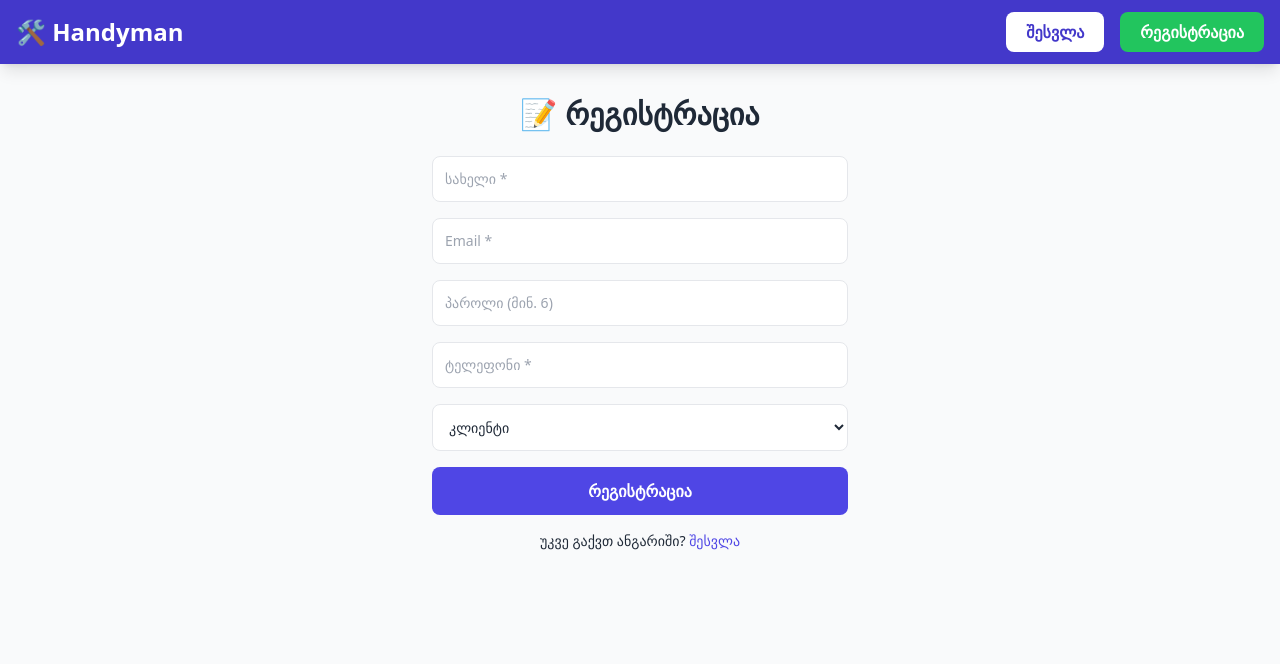
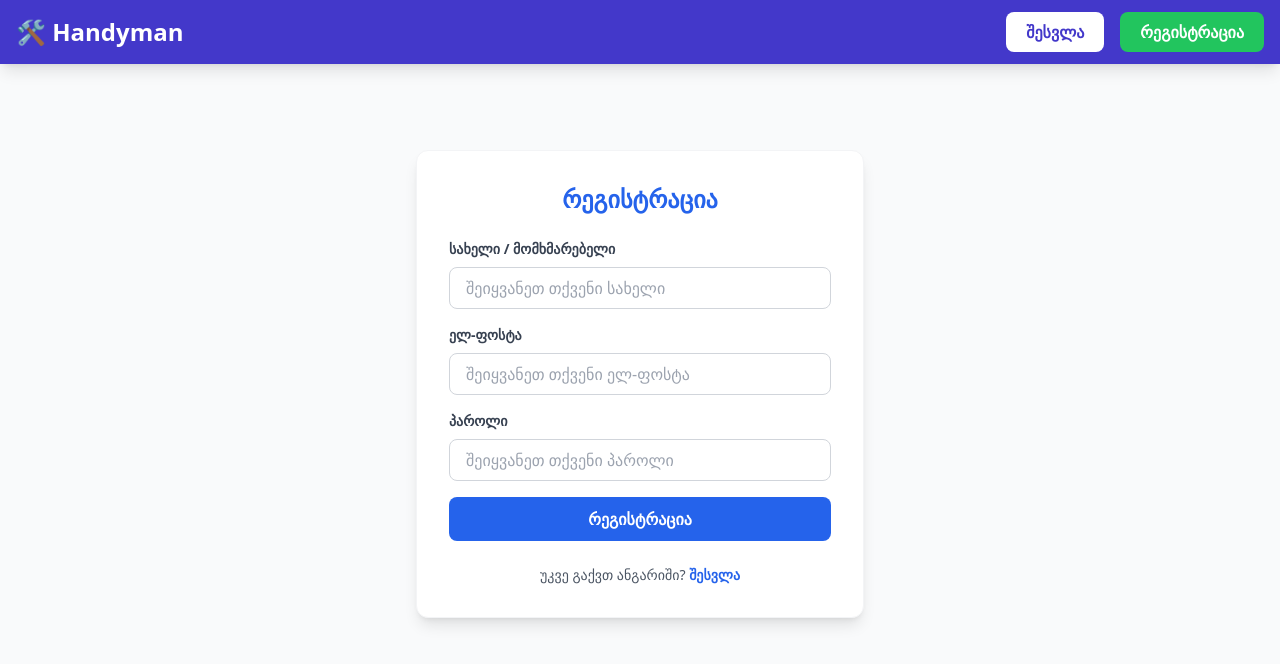
Before and after one commit to shonia1/handyman-app, a React (Vite) app in the folder handyman-frontend/: page /register in a window 1280 px wide. Shown: the top 664 px of the page. Built offline with nearby package versions, Linux system fonts and the light colour scheme.

Commit message:
feat: implement ProtectedRoute component and update routing for JobForm; enhance Login and Register forms with API integration

```diff
--- a/handyman-frontend/src/components/Login.jsx
+++ b/handyman-frontend/src/components/Login.jsx
@@ -1,69 +1,111 @@
 // src/components/Login.jsx
 import { useState } from "react";
-import { useNavigate, Link } from "react-router-dom";
-import { useAuth } from '../hooks/useAuth';
+import { Link, useNavigate, useLocation } from "react-router-dom";
+import axios from "axios";
 
-function Login() {
-  const navigate = useNavigate();
-  const { login } = useAuth();
+const Login = () => {
   const [email, setEmail] = useState("");
   const [password, setPassword] = useState("");
-  const [error, setError] = useState(null);
+  const [error, setError] = useState("");
   const [loading, setLoading] = useState(false);
+
+  const navigate = useNavigate();
+  const location = useLocation();
+
+  // 1. გავიგოთ, საიდან მოვიდა მომხმარებელი (მაგალითად /create-დან)
+  const from = location.state?.from?.pathname || "/";
 
   const handleSubmit = async (e) => {
     e.preventDefault();
+    setError("");
     setLoading(true);
-    setError(null);
+
     try {
-      await login(email, password);
-      navigate("/");
+      // 2. გავაგზავნოთ მოთხოვნა ბექენდზე
+      const response = await axios.post(
+        `${import.meta.env.VITE_API_BASE_URL}/auth/login`,
+        { email, password }
+      );
+
+      // 3. წარმატების შემთხვევაში, შევინახოთ ტოკენი
+      if (response.data.token) {
+        localStorage.setItem("token", response.data.token);
+        // 4. დავაბრუნოთ მომხმარებელი იქ, საიდანაც მოვიდა
+        navigate(from, { replace: true });
+      } else {
+        setError("მოხდა შეცდომა. გთხოვთ, სცადოთ თავიდან.");
+      }
     } catch (err) {
-      setError(err.response?.data?.error || err.message);
+      // 5. შეცდომის მართვა
+      setError(
+        err.response?.data?.message ||
+        "ავტორიზაცია ვერ მოხერხდა. შეამოწმეთ მონაცემები."
+      );
+    } finally {
       setLoading(false);
     }
   };
 
   return (
-    <div className="container mx-auto px-4 py-8 max-w-md">
-      <h1 className="text-2xl sm:text-3xl font-bold mb-6 text-center">🔐 შესვლა</h1>
+    <div className="flex justify-center items-center min-h-[80vh] bg-gray-50 px-4">
+      <div className="bg-white p-8 rounded-xl shadow-lg w-full max-w-md border border-gray-100">
+        <h2 className="text-2xl font-bold text-center text-blue-600 mb-6">
+          შესვლა
+        </h2>
+
         {error && (
-        <div className="bg-red-100 border border-red-400 text-red-700 p-3 rounded mb-4 text-sm">
+          <div className="mb-4 p-3 bg-red-100 text-red-700 rounded-lg text-sm border border-red-200">
             {error}
           </div>
         )}
+
         <form onSubmit={handleSubmit} className="space-y-4">
+          <div>
+            <label className="block text-gray-700 text-sm font-bold mb-2">
+              ელ-ფოსტა
+            </label>
             <input
               type="email"
-          placeholder="Email *"
               value={email}
               onChange={(e) => setEmail(e.target.value)}
               required
-          className="w-full border p-3 rounded-lg text-sm focus:ring-2 focus:ring-indigo-500 outline-none"
+              className="w-full px-4 py-2 border border-gray-300 rounded-lg focus:outline-none focus:ring-2 focus:ring-blue-500 transition"
+              placeholder="თქვენი ელ-ფოსტა"
             />
+          </div>
+
+          <div>
+            <label className="block text-gray-700 text-sm font-bold mb-2">
+              პაროლი
+            </label>
             <input
               type="password"
-          placeholder="პაროლი *"
               value={password}
               onChange={(e) => setPassword(e.target.value)}
               required
-          className="w-full border p-3 rounded-lg text-sm focus:ring-2 focus:ring-indigo-500 outline-none"
+              className="w-full px-4 py-2 border border-gray-300 rounded-lg focus:outline-none focus:ring-2 focus:ring-blue-500 transition"
+              placeholder="თქვენი პაროლი"
             />
+          </div>
+
           <button
             type="submit"
             disabled={loading}
-          className="w-full bg-indigo-600 text-white py-3 rounded-lg font-bold hover:bg-indigo-700 transition disabled:opacity-50 text-sm sm:text-base"
+            className="w-full bg-blue-600 text-white font-bold py-2.5 rounded-lg hover:bg-blue-700 transition duration-200 disabled:opacity-50 disabled:cursor-not-allowed"
           >
             {loading ? "იტვირთება..." : "შესვლა"}
           </button>
         </form>
-      <p className="mt-4 text-center text-sm">
+
+        <div className="mt-6 text-center text-sm text-gray-600">
           არ გაქვთ ანგარიში?{" "}
-        <Link to="/register" className="text-indigo-600 hover:underline">
+          <Link to="/register" className="text-blue-600 font-semibold hover:underline">
             რეგისტრაცია
           </Link>
-      </p>
+        </div>
+      </div>
     </div>
   );
-}
+};
+
 export default Login;
--- a/handyman-frontend/src/components/Register.jsx
+++ b/handyman-frontend/src/components/Register.jsx
@@ -1,193 +1,116 @@
 // src/components/Register.jsx
 import { useState } from "react";
-import { useNavigate, Link } from "react-router-dom";
-import { useAuth } from '../hooks/useAuth';
-import { CITIES } from "../constants/cities";
+import { Link, useNavigate } from "react-router-dom";
+import axios from "axios";
 
-const PROFESSIONS = ["Plumbing", "Electrical", "Carpentry", "Painting", "Cleaning", "Gardening", "Other"];
+const Register = () => {
+  const [name, setName] = useState("");
+  const [email, setEmail] = useState("");
+  const [password, setPassword] = useState("");
+  const [error, setError] = useState("");
+  const [loading, setLoading] = useState(false);
 
-function Register() {
   const navigate = useNavigate();
-  const { register } = useAuth();
-  const [form, setForm] = useState({
-    name: "", email: "", password: "", phone: "", role: "client",
-    profession: [], cities: [],
-  });
-  const [error, setError] = useState(null);
-  const [loading, setLoading] = useState(false);
-  const [registeredUser, setRegisteredUser] = useState(null);
-
-  const handleChange = (e) => setForm({ ...form, [e.target.name]: e.target.value });
-  const handleProfessionToggle = (p) => {
-    setForm(prev => ({
-      ...prev,
-      profession: prev.profession.includes(p) ? prev.profession.filter(x => x !== p) : [...prev.profession, p]
-    }));
-  };
-  const handleCityToggle = (c) => {
-    setForm(prev => ({
-      ...prev,
-      cities: prev.cities.includes(c) ? prev.cities.filter(x => x !== c) : [...prev.cities, c]
-    }));
-  };
 
   const handleSubmit = async (e) => {
     e.preventDefault();
+    setError("");
     setLoading(true);
-    setError(null);
-    if (form.role === "craftsman") {
-      if (form.profession.length === 0) return setError("აირჩიეთ პროფესია");
-      if (form.cities.length === 0) return setError("აირჩიეთ ქალაქი");
-    }
+
     try {
-      const payload = { ...form };
-      if (form.role === "client") { payload.profession = []; payload.cities = []; }
-      const response = await register(payload);
-      setRegisteredUser(response.data);
+      // 1. რეგისტრაციის მოთხოვნა
+      await axios.post(
+        `${import.meta.env.VITE_API_BASE_URL}/auth/register`,
+        { name, email, password }
+      );
+
+      // 2. წარმატების შემთხვევაში, გადავიყვანოთ ლოგინის გვერდზე
+      navigate("/login");
     } catch (err) {
-      setError(err.response?.data?.error || err.message);
+      // 3. შეცდომის მართვა
+      setError(
+        err.response?.data?.message ||
+        "რეგისტრაცია ვერ მოხერხდა. სცადეთ თავიდან."
+      );
+    } finally {
       setLoading(false);
     }
   };
 
-  if (registeredUser?.role === "craftsman") {
-    const botUsername = import.meta.env.VITE_TELEGRAM_BOT_USERNAME || "YourBotUsername";
   return (
-      <div className="container mx-auto px-4 py-8 max-w-md text-center">
-        <h1 className="text-2xl font-bold text-green-600">✅ რეგისტრაცია წარმატებულია!</h1>
-        <p className="text-gray-700 my-4">თქვენ დარეგისტრირდით როგორც <strong>ხელოსანი</strong>.</p>
-        <div className="bg-yellow-50 border border-yellow-200 p-4 rounded-lg mb-6">
-          <p className="text-sm text-gray-700 mb-3">📱 <strong>Telegram-თან დასაკავშირებლად</strong> დააჭირეთ:</p>
-          <a
-            href={`https://t.me/${botUsername}?start=userId=${registeredUser.id}`}
-            target="_blank"
-            rel="noopener noreferrer"
-            className="inline-block bg-blue-500 hover:bg-blue-600 text-white font-semibold px-6 py-3 rounded-lg transition w-full sm:w-auto"
-          >
-            🔗 Telegram-თან დაკავშირება
-          </a>
-          <p className="text-xs text-gray-400 mt-2">(დააჭირეთ "Start" ბოტში)</p>
+    <div className="flex justify-center items-center min-h-[80vh] bg-gray-50 px-4">
+      <div className="bg-white p-8 rounded-xl shadow-lg w-full max-w-md border border-gray-100">
+        <h2 className="text-2xl font-bold text-center text-blue-600 mb-6">
+          რეგისტრაცია
+        </h2>
+
+        {error && (
+          <div className="mb-4 p-3 bg-red-100 text-red-700 rounded-lg text-sm border border-red-200">
+            {error}
           </div>
-        <button
-          onClick={() => navigate("/")}
-          className="w-full sm:w-auto bg-indigo-600 hover:bg-indigo-700 text-white px-6 py-2 rounded-lg transition"
-        >
-          დაშზე გადასვლა
-        </button>
-      </div>
-    );
-  }
-  if (registeredUser?.role === "client") { navigate("/"); return null; }
+        )}
 
-  return (
-    <div className="container mx-auto px-4 py-6 sm:py-8 max-w-md">
-      <h1 className="text-2xl sm:text-3xl font-bold mb-6 text-center">📝 რეგისტრაცია</h1>
-      {error && (
-        <div className="bg-red-100 border border-red-400 text-red-700 p-3 rounded mb-4 text-sm">{error}</div>
-      )}
         <form onSubmit={handleSubmit} className="space-y-4">
+          <div>
+            <label className="block text-gray-700 text-sm font-bold mb-2">
+              სახელი / მომხმარებელი
+            </label>
             <input
               type="text"
-          name="name"
-          placeholder="სახელი *"
-          value={form.name}
-          onChange={handleChange}
+              value={name}
+              onChange={(e) => setName(e.target.value)}
               required
-          className="w-full border p-3 rounded-lg text-sm focus:ring-2 focus:ring-indigo-500 outline-none"
+              className="w-full px-4 py-2 border border-gray-300 rounded-lg focus:outline-none focus:ring-2 focus:ring-blue-500 transition"
+              placeholder="შეიყვანეთ თქვენი სახელი"
             />
+          </div>
+
+          <div>
+            <label className="block text-gray-700 text-sm font-bold mb-2">
+              ელ-ფოსტა
+            </label>
             <input
               type="email"
-          name="email"
-          placeholder="Email *"
-          value={form.email}
-          onChange={handleChange}
+              value={email}
+              onChange={(e) => setEmail(e.target.value)}
               required
-          className="w-full border p-3 rounded-lg text-sm focus:ring-2 focus:ring-indigo-500 outline-none"
+              className="w-full px-4 py-2 border border-gray-300 rounded-lg focus:outline-none focus:ring-2 focus:ring-blue-500 transition"
+              placeholder="შეიყვანეთ თქვენი ელ-ფოსტა"
             />
+          </div>
+
+          <div>
+            <label className="block text-gray-700 text-sm font-bold mb-2">
+              პაროლი
+            </label>
             <input
               type="password"
-          name="password"
-          placeholder="პაროლი (მინ. 6)"
-          value={form.password}
-          onChange={handleChange}
+              value={password}
+              onChange={(e) => setPassword(e.target.value)}
               required
-          minLength="6"
-          className="w-full border p-3 rounded-lg text-sm focus:ring-2 focus:ring-indigo-500 outline-none"
+              className="w-full px-4 py-2 border border-gray-300 rounded-lg focus:outline-none focus:ring-2 focus:ring-blue-500 transition"
+              placeholder="შეიყვანეთ თქვენი პაროლი"
             />
-        <input
-          type="text"
-          name="phone"
-          placeholder="ტელეფონი *"
-          value={form.phone}
-          onChange={handleChange}
-          required
-          className="w-full border p-3 rounded-lg text-sm focus:ring-2 focus:ring-indigo-500 outline-none"
-        />
-        <select
-          name="role"
-          value={form.role}
-          onChange={handleChange}
-          className="w-full border p-3 rounded-lg text-sm bg-white focus:ring-2 focus:ring-indigo-500 outline-none"
-        >
-          <option value="client">კლიენტი</option>
-          <option value="craftsman">ხელოსანი</option>
-        </select>
-
-        {form.role === "craftsman" && (
-          <>
-            <div className="border p-4 rounded-lg bg-gray-50">
-              <p className="font-semibold text-gray-700 mb-3 text-sm">აირჩიეთ პროფესიები *</p>
-              <div className="grid grid-cols-2 gap-2">
-                {PROFESSIONS.map(p => (
-                  <label key={p} className="flex items-center gap-2 cursor-pointer text-sm">
-                    <input
-                      type="checkbox"
-                      checked={form.profession.includes(p)}
-                      onChange={() => handleProfessionToggle(p)}
-                      className="w-4 h-4 text-indigo-600"
-                    />
-                    {p}
-                  </label>
-                ))}
           </div>
-              <p className="text-xs text-gray-400 mt-2">
-                {form.profession.length > 0 ? `არჩეულია: ${form.profession.join(", ")}` : "აირჩიეთ მინიმუმ ერთი"}
-              </p>
-            </div>
-            <div className="border p-4 rounded-lg bg-gray-50">
-              <p className="font-semibold text-gray-700 mb-3 text-sm">აირჩიეთ ქალაქები *</p>
-              <div className="grid grid-cols-2 gap-2">
-                {CITIES.map(c => (
-                  <label key={c} className="flex items-center gap-2 cursor-pointer text-sm">
-                    <input
-                      type="checkbox"
-                      checked={form.cities.includes(c)}
-                      onChange={() => handleCityToggle(c)}
-                      className="w-4 h-4 text-indigo-600"
-                    />
-                    {c}
-                  </label>
-                ))}
-              </div>
-              <p className="text-xs text-gray-400 mt-2">
-                {form.cities.length > 0 ? `არჩეულია: ${form.cities.join(", ")}` : "აირჩიეთ მინიმუმ ერთი"}
-              </p>
-            </div>
-          </>
-        )}
 
           <button
             type="submit"
             disabled={loading}
-          className="w-full bg-indigo-600 text-white py-3 rounded-lg font-bold hover:bg-indigo-700 transition disabled:opacity-50 text-sm sm:text-base"
+            className="w-full bg-blue-600 text-white font-bold py-2.5 rounded-lg hover:bg-blue-700 transition duration-200 disabled:opacity-50 disabled:cursor-not-allowed"
           >
             {loading ? "იტვირთება..." : "რეგისტრაცია"}
           </button>
         </form>
-      <p className="mt-4 text-center text-sm">
-        უკვე გაქვთ ანგარიში? <Link to="/login" className="text-indigo-600 hover:underline">შესვლა</Link>
-      </p>
+
+        <div className="mt-6 text-center text-sm text-gray-600">
+          უკვე გაქვთ ანგარიში?{" "}
+          <Link to="/login" className="text-blue-600 font-semibold hover:underline">
+            შესვლა
+          </Link>
+        </div>
+      </div>
     </div>
   );
-}
+};
+
 export default Register;
```
Also changed, not shown: handyman-frontend/src/App.jsx (+16 -11 lines), handyman-frontend/src/components/ProtectedRoute.jsx (added, +18 -0 lines). Lines whose indentation alone changed are shown as unchanged.
